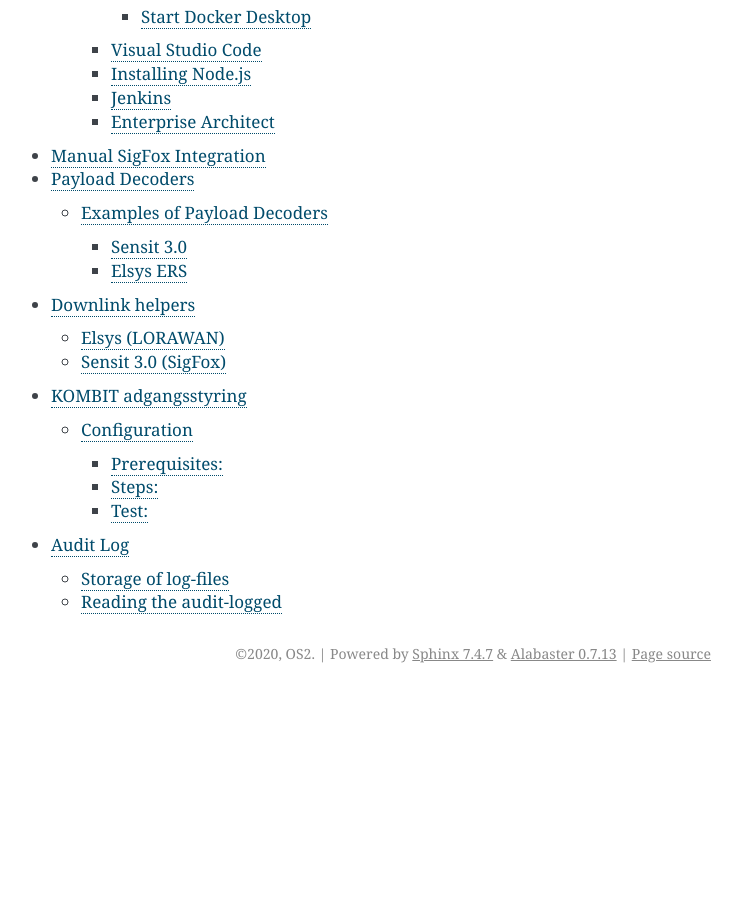
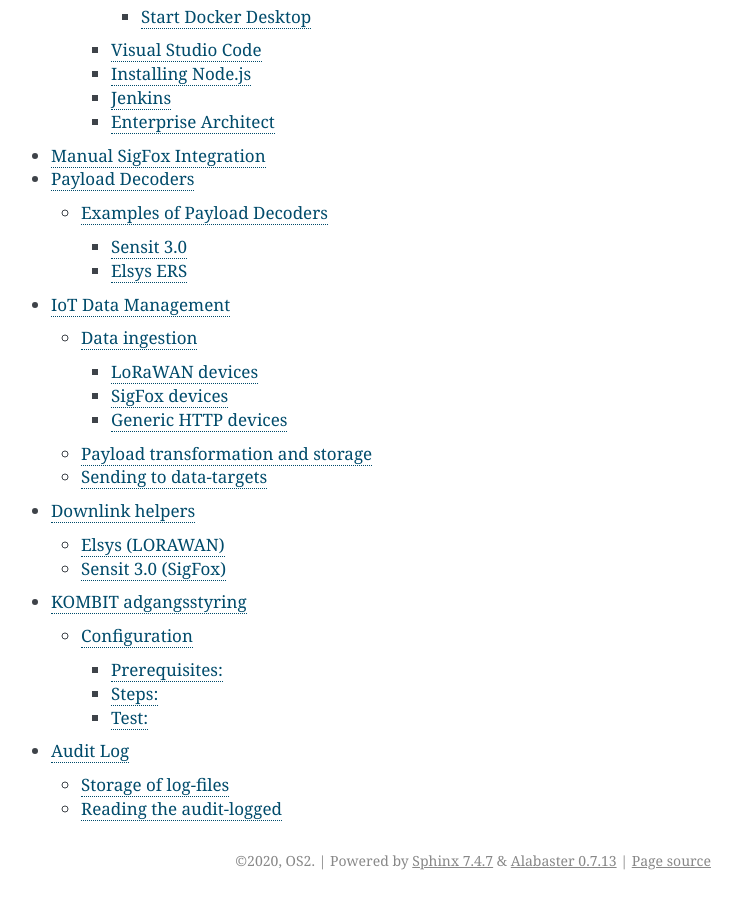
Before and after one commit to OS2iot/OS2iot-docs, a Sphinx documentation site: the page built from source/contents.rst, in a window 1280 px wide and 900 px high, scrolled down 6503 px. Shown: the whole window, without its empty margins (399-1141 px from the left). Built offline with Sphinx 7.4.7, drawn with Linux system fonts in a browser that asks for light colours; before the commit the page ends 7196 px from its top, so only the background shows below that; some of the changed lines change nothing that is shown.

Commit message:
Add IoT data management section

```diff
--- a/source/contents.rst
+++ b/source/contents.rst
@@ -12,6 +12,7 @@
    maintenance-guide/maintenance-guide.rst
    sigfox-integration/sigfox-integration.rst
    payload-decoders/payload-decoders.rst
+   iot-data-handling/iot-data-handling.rst
    downlink-helpers/downlink-helpers.rst
    kombit-adgangsstyring/kombit-adgangsstyring.rst
    audit-log/audit-log.rst
--- /dev/null
+++ b/source/iot-data-handling/iot-data-handling.rst
@@ -0,0 +1,74 @@
+IoT Data Management
+===================
+
+This chapter describes how data is ingested into OS2iot, how it is processed, and how it is sent to data target.
+
+Data ingestion
+--------------
+
+OS2iot supports three types of devices:
+
+    1. LoRaWAN devices (using Chirpstack)
+
+    2. SigFox devices
+
+    3. Generic HTTP devices
+
+OS2iot ingests data for each of these device types in a slightly different way:
+
+LoRaWAN devices
+^^^^^^^^^^^^^^^
+
+OS2iot connects to LoRaWAN devices using Chirpstack, similarly the data from these are ingested through Chirpstack.
+In the class: :code:`ChirpstackMQTTListenerService` in OS2IoT-backend, a MQTT listener is setup to listen to the MQTT broker in chirpstack.
+It listens to the device data event topic using the pattern: :code:`application/+/device/+/event/up`.
+When a message is received, it is parsed into the DTO: :code:`ChirpstackMQTTMessageDto`, if the device EUI is registered in OS2iot, then the message is further processed, otherwise it is discarded.
+
+SigFox devices
+^^^^^^^^^^^^^^
+
+When a SigFox device is created in OS2iot, the device type of it in the SigFox backend is updated to include a bi-directional callback to the backend at the endpoint: :code:`/api/v1/sigfox-callback/data/bidir?apiKey={deviceTypeId}`.
+Furthermore the body is set to:
+
+ .. code-block:: javascript
+
+    {
+        "time": {time},
+        "deviceTypeId": "{deviceTypeId}",
+        "deviceId": "{device}",
+        "data": "{data}",
+        "seqNumber": {seqNumber},
+        "ack": {ack}
+    }
+
+When the callback is called, the :code:`deviceTypeId` is validated to be one that matches what OS2iot knows exists.
+The :code:`deviceId` of the body is validated to exist in OS2iot, if it does, then the message is further processed, and the callback is responded with 204 No Content.
+Note: If the value of :code:`ack` is :code:`true`, then the device is ready for a downlink message, then OS2iot will see if we have a message queued for the device, and if we do, remove it from the queue and send it back with status 200 OK.
+
+Generic HTTP devices
+^^^^^^^^^^^^^^^^^^^^
+
+OS2iot supports generic HTTP(S) devices, that means that each device of this type gets an API-key at the time of creation, and can send their data using that key, both for identification and authorization.
+The endpoint :code:`/api/v1/receive-data?apiKey=<guid>` is used for this, where :code:`<guid>` is a GUID like: :code:`2704e33f-b678-4d3a-a3b9-b36454cabf22`.
+If the API-key is valid and corresponds to a device in OS2iot, then the response will be 204 No Content, and the message is further processed.
+If the API-key is unknown, then the resposne will be 403 Bad Request with the message: :code:`MESSAGE.DEVICE-DOES-NOT-EXIST`
+
+Payload transformation and storage
+----------------------------------
+
+Once that data is ingested from one of the sources described above, it can be transformed before being sent to its intended target(s).
+Two examples of `payload decoders are shown here <../payload-decoders/payload-decoders.html>`_ as well as an introduction to how they work in OS2iot.
+
+At the same time as payload transformation, the latest message payload is saved, and the metadata (timestamp and signal) is saved for the last 20 messages.
+This is done for debugging purposes, such that you can test payload decoders on actual and up-to date data.
+
+Sending to data-targets
+-----------------------
+
+Once the data is transformed/decoded, it can be sent to the intended data-targets.
+OS2iot currently only supports HTTP push as a data-target. But is built to be extended for other kinds of data-targets, e.g. MQTT, PostgreSQL, etc.
+
+The data-targets are configured as part of an application, and therefore can only include data from the IoT-Devices in said application.
+For each IoT-Device, it is up to the user to select an appropriate payload decoder, to translate the raw payload to JSON.
+
+At the time of writing there is no retry mechanism in OS2iot, rather it uses "fire-and-forget" / "at most once delivery", over HTTP(S).
```
